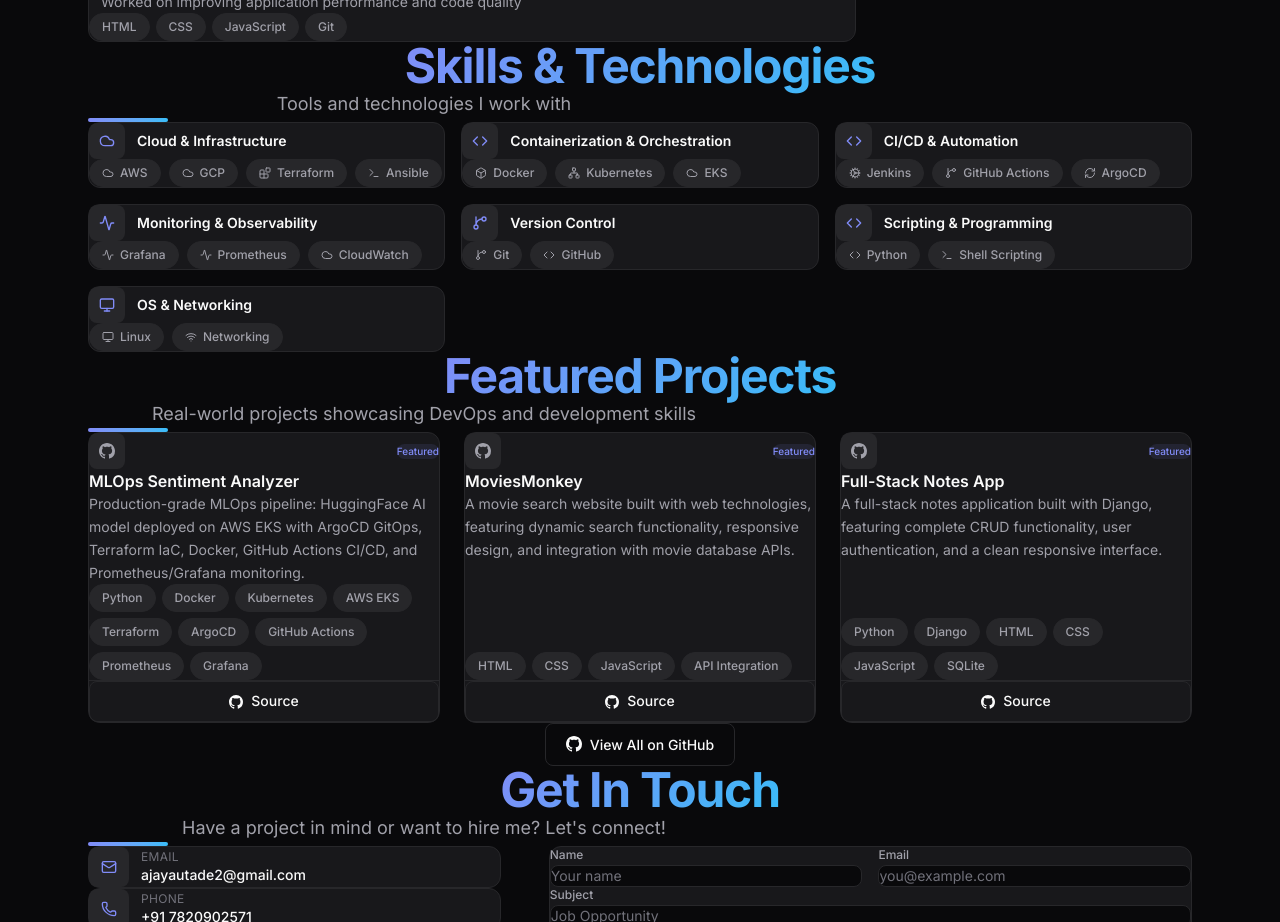
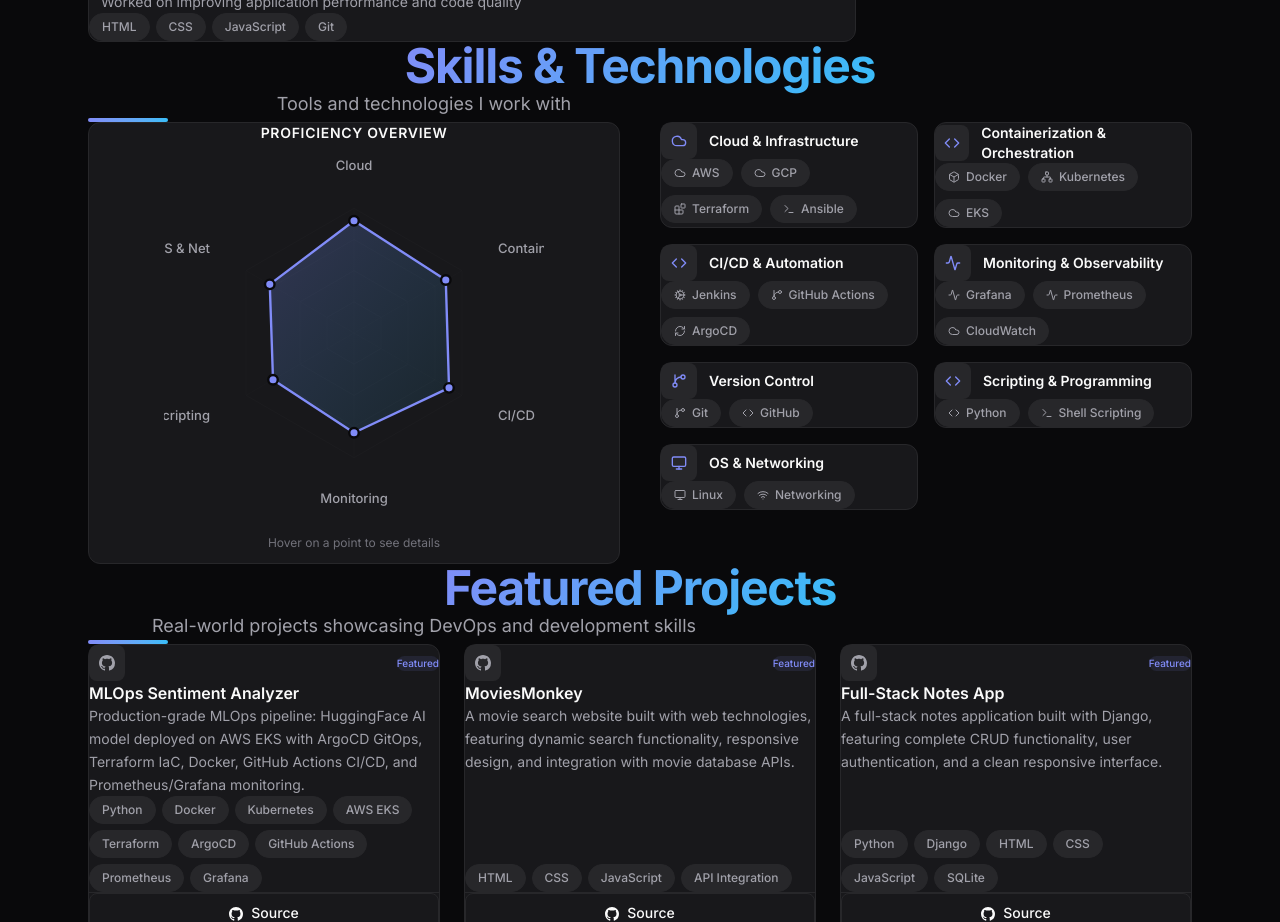
Before and after one commit to ajayautade/ajayautadeportfolio, a Next.js app: page / in a window 1280 px wide. Shown: the part 1420-2342 px from the top of the page. Built offline with nearby package versions, Linux system fonts and the light colour scheme.

Commit message:
feat: add interactive radar chart for skills section

```diff
--- a/src/components/SkillsSection.tsx
+++ b/src/components/SkillsSection.tsx
@@ -16,6 +16,7 @@
 } from "lucide-react";
 import ScrollReveal from "./ui/ScrollReveal";
 import SectionHeading from "./ui/SectionHeading";
+import RadarChart from "./ui/RadarChart";
 import { skillCategories } from "@/lib/data";
 
 const iconMap: Record<string, React.ComponentType<{ className?: string }>> = {
@@ -34,7 +35,19 @@
           />
         </ScrollReveal>
 
-        <div className="grid gap-4 sm:grid-cols-2 lg:grid-cols-3">
+        <div className="grid gap-10 lg:grid-cols-2 lg:items-start">
+          {/* Left — Radar Chart */}
+          <ScrollReveal delay={0.1}>
+            <div className="card p-6 sm:p-8">
+              <h3 className="text-sm font-semibold text-text-primary mb-4 text-center uppercase tracking-wider">
+                Proficiency Overview
+              </h3>
+              <RadarChart />
+            </div>
+          </ScrollReveal>
+
+          {/* Right — Skill Category Cards */}
+          <div className="grid gap-4 sm:grid-cols-2">
             {skillCategories.map((category, catIndex) => {
               const CategoryIcon = iconMap[category.icon] || Code;
               return (
@@ -68,6 +81,7 @@
             })}
           </div>
         </div>
+      </div>
     </section>
   );
 }
--- /dev/null
+++ b/src/components/ui/RadarChart.tsx
@@ -0,0 +1,236 @@
+"use client";
+
+import { useState, useEffect, useRef } from "react";
+import { motion, useInView } from "framer-motion";
+
+interface RadarDataPoint {
+  label: string;
+  value: number; // 0–100
+  skills: string[];
+}
+
+const radarData: RadarDataPoint[] = [
+  { label: "Cloud", value: 90, skills: ["AWS", "GCP", "Terraform", "Ansible"] },
+  { label: "Containers", value: 85, skills: ["Docker", "Kubernetes", "EKS"] },
+  { label: "CI/CD", value: 88, skills: ["Jenkins", "GitHub Actions", "ArgoCD"] },
+  { label: "Monitoring", value: 80, skills: ["Grafana", "Prometheus", "CloudWatch"] },
+  { label: "Scripting", value: 75, skills: ["Python", "Shell Scripting"] },
+  { label: "OS & Net", value: 78, skills: ["Linux", "Networking", "Git"] },
+];
+
+const SIZE = 320;
+const CENTER = SIZE / 2;
+const LEVELS = 4;
+
+function polarToCartesian(
+  angle: number,
+  radius: number
+): { x: number; y: number } {
+  // Rotate -90deg so first axis points up
+  const radian = ((angle - 90) * Math.PI) / 180;
+  return {
+    x: CENTER + radius * Math.cos(radian),
+    y: CENTER + radius * Math.sin(radian),
+  };
+}
+
+export default function RadarChart() {
+  const ref = useRef<HTMLDivElement>(null);
+  const isInView = useInView(ref, { once: true, margin: "-100px" });
+  const [animProgress, setAnimProgress] = useState(0);
+  const [hoveredIndex, setHoveredIndex] = useState<number | null>(null);
+
+  useEffect(() => {
+    if (!isInView) return;
+    let start: number | null = null;
+    const duration = 1200;
+
+    function step(timestamp: number) {
+      if (!start) start = timestamp;
+      const elapsed = timestamp - start;
+      const progress = Math.min(elapsed / duration, 1);
+      // Ease out cubic
+      const eased = 1 - Math.pow(1 - progress, 3);
+      setAnimProgress(eased);
+      if (progress < 1) requestAnimationFrame(step);
+    }
+
+    requestAnimationFrame(step);
+  }, [isInView]);
+
+  const numPoints = radarData.length;
+  const angleStep = 360 / numPoints;
+  const maxRadius = CENTER - 55; // More padding for labels
+
+  // Build grid rings
+  const gridRings = Array.from({ length: LEVELS }, (_, i) => {
+    const radius = (maxRadius / LEVELS) * (i + 1);
+    const points = radarData
+      .map((_, j) => {
+        const { x, y } = polarToCartesian(j * angleStep, radius);
+        return `${x},${y}`;
+      })
+      .join(" ");
+    return points;
+  });
+
+  // Build axis lines
+  const axisLines = radarData.map((_, i) => {
+    const { x, y } = polarToCartesian(i * angleStep, maxRadius);
+    return { x1: CENTER, y1: CENTER, x2: x, y2: y };
+  });
+
+  // Build data polygon
+  const dataPoints = radarData.map((d, i) => {
+    const radius = (d.value / 100) * maxRadius * animProgress;
+    return polarToCartesian(i * angleStep, radius);
+  });
+  const dataPolygon = dataPoints.map((p) => `${p.x},${p.y}`).join(" ");
+
+  // Label positions (slightly outside the chart)
+  const labelPositions = radarData.map((_, i) => {
+    const labelRadius = maxRadius + 35;
+    return polarToCartesian(i * angleStep, labelRadius);
+  });
+
+  return (
+    <div ref={ref} className="flex flex-col items-center">
+      <svg
+        viewBox={`0 0 ${SIZE} ${SIZE}`}
+        className="w-full max-w-[340px] sm:max-w-[380px]"
+      >
+        {/* Grid rings */}
+        {gridRings.map((points, i) => (
+          <polygon
+            key={`ring-${i}`}
+            points={points}
+            fill="none"
+            stroke="var(--color-border)"
+            strokeWidth="0.5"
+            opacity={0.5}
+          />
+        ))}
+
+        {/* Axis lines */}
+        {axisLines.map((line, i) => (
+          <line
+            key={`axis-${i}`}
+            x1={line.x1}
+            y1={line.y1}
+            x2={line.x2}
+            y2={line.y2}
+            stroke="var(--color-border)"
+            strokeWidth="0.5"
+            opacity={0.3}
+          />
+        ))}
+
+        {/* Data area fill */}
+        <motion.polygon
+          points={dataPolygon}
+          fill="url(#radarGradient)"
+          stroke="var(--color-primary)"
+          strokeWidth="2"
+          strokeLinejoin="round"
+          initial={{ opacity: 0 }}
+          animate={{ opacity: isInView ? 1 : 0 }}
+          transition={{ duration: 0.5 }}
+        />
+
+        {/* Data points (dots) */}
+        {dataPoints.map((point, i) => (
+          <g key={`dot-${i}`}>
+            {/* Invisible larger hit target */}
+            <circle
+              cx={point.x}
+              cy={point.y}
+              r={16}
+              fill="transparent"
+              className="cursor-pointer"
+              onMouseEnter={() => setHoveredIndex(i)}
+              onMouseLeave={() => setHoveredIndex(null)}
+            />
+            <circle
+              cx={point.x}
+              cy={point.y}
+              r={hoveredIndex === i ? 6 : 4}
+              fill="var(--color-primary)"
+              stroke="var(--color-bg)"
+              strokeWidth="2"
+              className="transition-all duration-200 pointer-events-none"
+            />
+            {/* Glow effect on hover */}
+            {hoveredIndex === i && (
+              <circle
+                cx={point.x}
+                cy={point.y}
+                r={12}
+                fill="var(--color-primary)"
+                opacity={0.15}
+              />
+            )}
+          </g>
+        ))}
+
+        {/* Labels */}
+        {labelPositions.map((pos, i) => {
+          const isTop = pos.y < CENTER;
+          const isLeft = pos.x < CENTER - 10;
+          const isRight = pos.x > CENTER + 10;
+          let textAnchor: "start" | "middle" | "end" = "middle";
+          if (isLeft) textAnchor = "end";
+          if (isRight) textAnchor = "start";
+
+          return (
+            <text
+              key={`label-${i}`}
+              x={pos.x}
+              y={pos.y}
+              textAnchor={textAnchor}
+              dominantBaseline="middle"
+              className={`text-[10px] sm:text-[11px] font-medium transition-colors duration-200 cursor-pointer ${
+                hoveredIndex === i
+                  ? "fill-[var(--color-primary)]"
+                  : "fill-[var(--color-text-secondary)]"
+              }`}
+              onMouseEnter={() => setHoveredIndex(i)}
+              onMouseLeave={() => setHoveredIndex(null)}
+            >
+              {radarData[i].label}
+            </text>
+          );
+        })}
+
+        {/* Gradient definition */}
+        <defs>
+          <linearGradient id="radarGradient" x1="0" y1="0" x2="1" y2="1">
+            <stop offset="0%" stopColor="var(--color-primary)" stopOpacity="0.25" />
+            <stop offset="100%" stopColor="var(--color-accent)" stopOpacity="0.08" />
+          </linearGradient>
+        </defs>
+      </svg>
+
+      {/* Hover tooltip / info */}
+      <div className="h-10 mt-2 flex items-center justify-center">
+        {hoveredIndex !== null ? (
+          <motion.div
+            initial={{ opacity: 0, y: 5 }}
+            animate={{ opacity: 1, y: 0 }}
+            className="text-center"
+          >
+            <span className="text-sm font-semibold text-primary">
+              {radarData[hoveredIndex].label}
+            </span>
+            <span className="text-text-tertiary text-xs ml-2">
+              {radarData[hoveredIndex].skills.join(" · ")}
+            </span>
+          </motion.div>
+        ) : (
+          <p className="text-xs text-text-tertiary">
+            Hover on a point to see details
+          </p>
+        )}
+      </div>
+    </div>
+  );
+}
```
Lines whose indentation alone changed are shown as unchanged.
